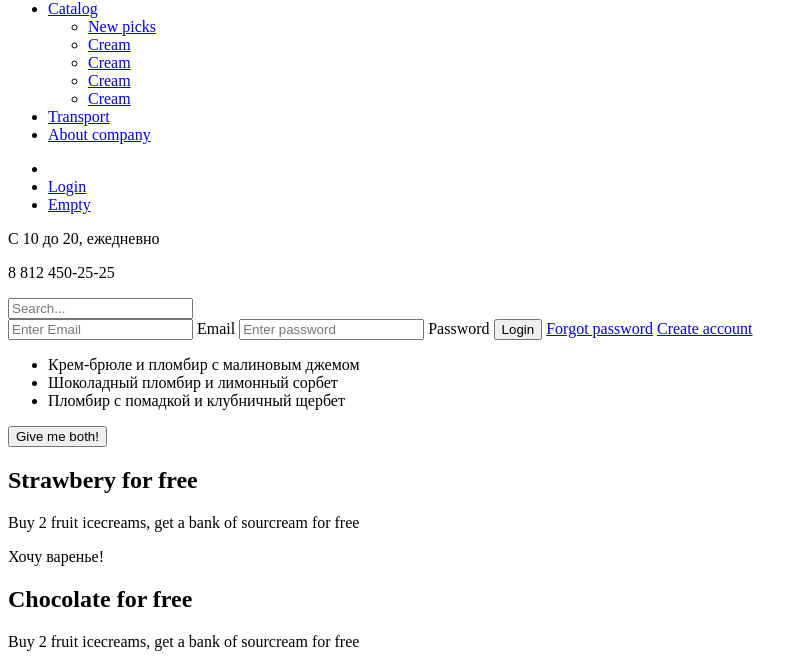
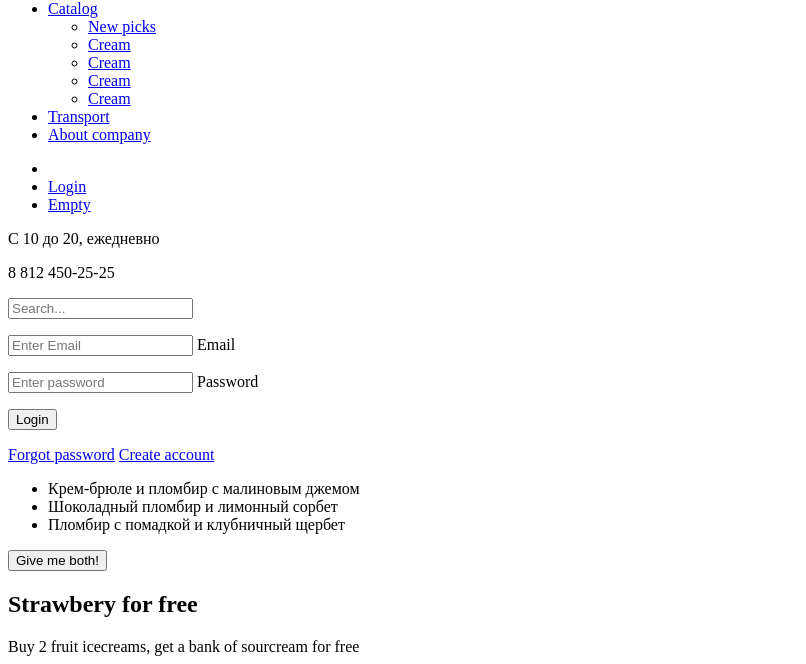
Before and after one commit to IvanRadchenko/htmlAcademy, a plain HTML site: page gllacy/index.html in a window 1280 px wide. Shown: the part 92-756 px from the top of the page, without its empty margins (0-806 px from the left). Drawn offline with Linux system fonts and the light colour scheme.

Commit message:
Added login form

```diff
--- a/gllacy/index.html
+++ b/gllacy/index.html
@@ -45,22 +45,29 @@
       <p>8 812 450-25-25</p>
     </div>
 
-      <!-- //Hidden elements -->
-      <div class="search-box search_hidden">
+      <!-- Search box -->
+      <div class="search-box hidden">
         <input type="text" id="mySearch" onkeyup="searchFruitIce()" placeholder="Search..." title="Type in an icecream">
       </div>
 
-      <form class="login login_hidden" action="post">
-        <input type="email" placeholder="Enter Email" name="email" required>
-        <label for="email">Email</label>
+      <!-- Login form -->
+      <form class="login hidden" action="#" method="post">
+        <p class="login__item">
+          <input id="login-email" type="email" placeholder="Enter Email" name="email" required>
+          <label for="login-email">Email</label>
+        </p>
 
-        <input type="password" placeholder="Enter password" name="psw" required>
-        <label for="psw">Password</label>
+        <p class="login__item">
+          <input id="login-pws" type="password" placeholder="Enter password" name="psw" required>
+          <label for="login-psw">Password</label>
+        </p>
 
-        <button type="submit">Login</button>
-        <a href="#">Forgot password</a>
-        <a href="#">Create account</a>
+        <button type="submit" class="btn">Login</button>
 
+        <p class="login__item">
+          <a class="login__link" href="#">Forgot password</a>
+          <a class="login__link" href="#">Create account</a>
+        </p>
       </form>
 
   </header>
```
Also changed, not shown: gllacy/catalog.html (+20 -13 lines).
